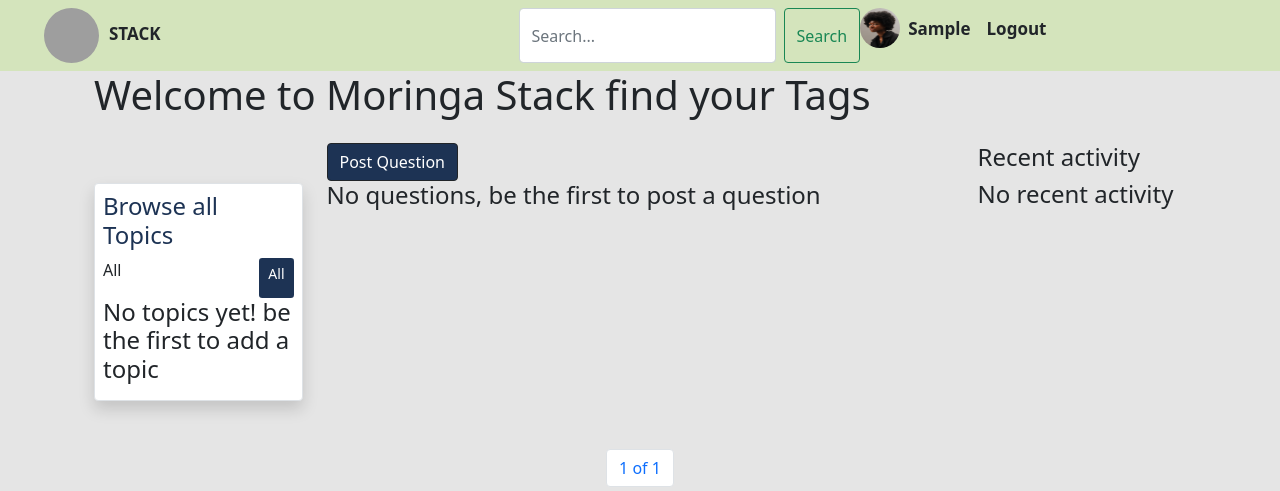
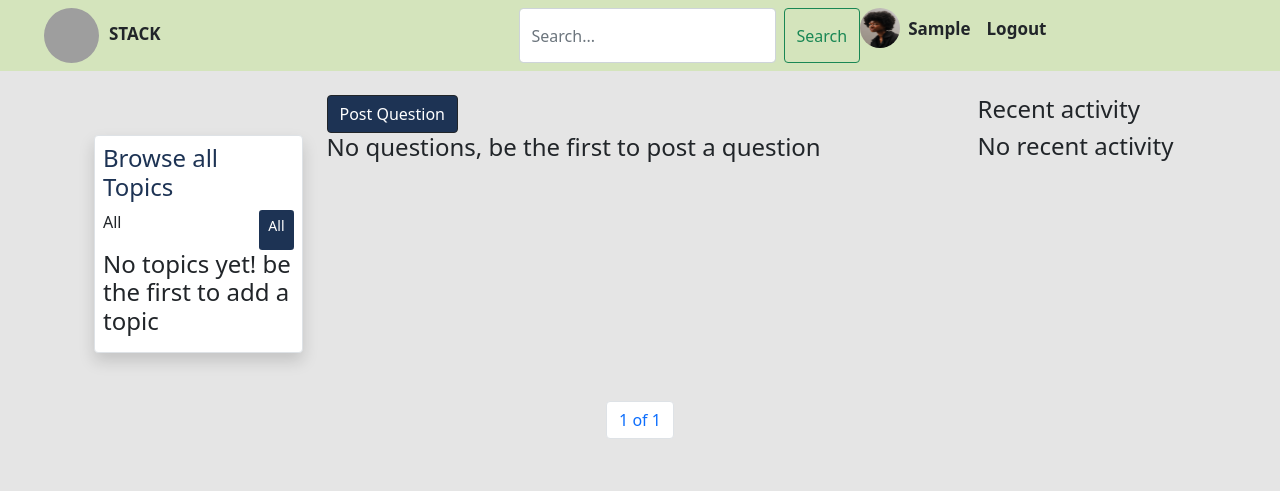
Before and after one commit to WayneMusungu/Moringa-Stack, a Django app: page /home/ in a window 1280 px wide. Shown: the top 491 px of the page. Run offline with Django 4.2, Linux system fonts and the light colour scheme; the visitor is signed in with stand-in values (Sample User, id 1); data comes from the database, SQL or seed files in the repository; data that the repository does not hold is empty; some libraries are stand-ins or nearby versions; grey boxes are pictures that could not be loaded.

Commit message:
Remove redundant container in homepage

```diff
--- a/stack/templates/home.html
+++ b/stack/templates/home.html
@@ -1,7 +1,5 @@
 {%extends 'base.html'%} {% load bootstrap5 %} {% load static%} {% block content%}
-<div class=" container">
-  <h1>Welcome to Moringa Stack find your Tags</h1>
-</div>
+
 <div class="container mt-4">
   <div class="row gy-5">
     <div class="col">
```
